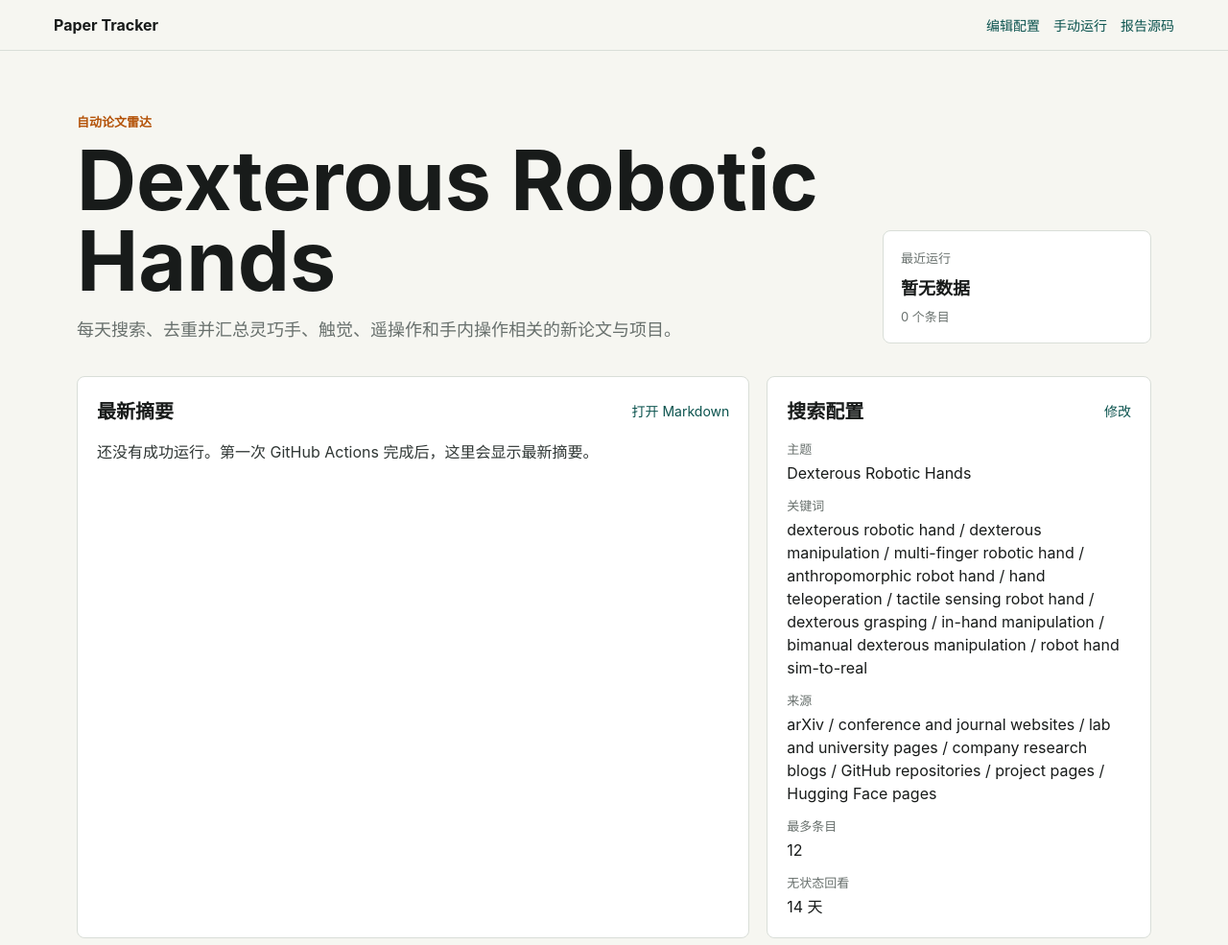
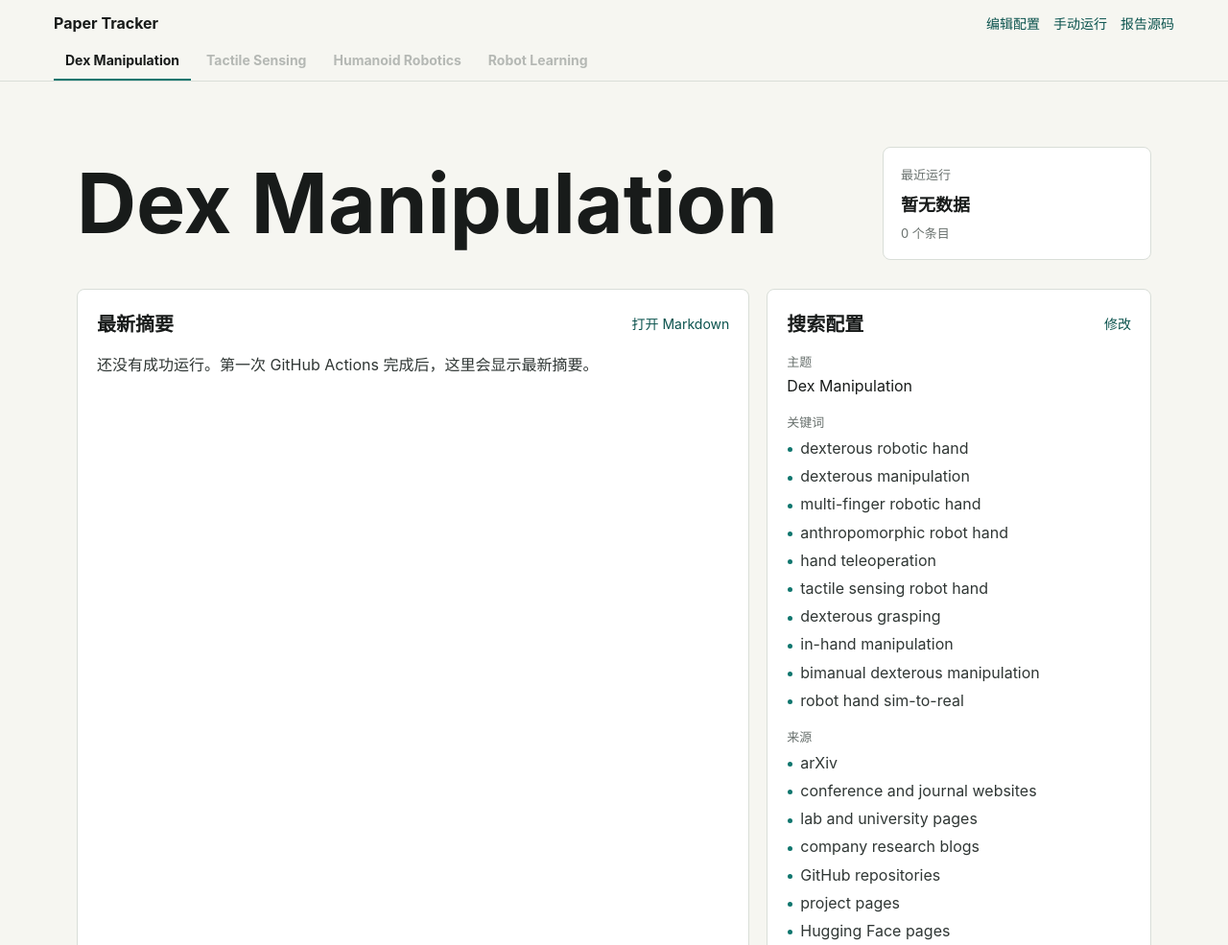
Before and after one commit to cublicma/cublicma.github.io, a plain HTML site: page paper-tracker/index.html in a window 1280 px wide. Shown: the top 985 px of the page at 96% size. Drawn offline with Linux system fonts and the light colour scheme.

Commit message:
Improve paper tracker topic UI

```diff
--- a/paper-tracker/app.js
+++ b/paper-tracker/app.js
@@ -36,14 +36,33 @@ function setText(id, value) {
   if (node) node.textContent = value;
 }
 
+function configValue(value) {
+  if (!Array.isArray(value)) return value || text.unavailable;
+  if (value.length === 0) return text.unavailable;
+  return `<ul class="config-values">${value.map(item => `<li>${item}</li>`).join("")}</ul>`;
+}
+
+function sourceLabel(url) {
+  try {
+    const hostname = new URL(url).hostname.replace(/^www\./, "");
+    if (hostname === "arxiv.org") return "arXiv";
+    if (hostname === "github.com") return "GitHub";
+    if (hostname === "huggingface.co") return "Hugging Face";
+    if (hostname === "doi.org") return "DOI";
+    return hostname;
+  } catch {
+    return "来源";
+  }
+}
+
 function renderConfig(config) {
   const list = document.getElementById("config-list");
   if (!list) return;
 
   const rows = [
     ["主题", config.topic_name],
-    ["关键词", (config.keywords || []).join(" / ")],
-    ["来源", (config.sources || []).join(" / ")],
+    ["关键词", config.keywords || []],
+    ["来源", config.sources || []],
     ["最多条目", config.max_items_per_run],
     ["无状态回看", `${config.lookback_days_if_state_missing || 14} 天`]
   ];
@@ -51,7 +70,7 @@ function renderConfig(config) {
   list.innerHTML = rows.map(([key, value]) => `
     <div>
       <dt>${key}</dt>
-      <dd>${value || text.unavailable}</dd>
+      <dd>${configValue(value)}</dd>
     </div>
   `).join("");
 }
@@ -95,7 +114,7 @@ function renderLatest(latest) {
       <p><strong>新颖信号：</strong>${item.novelty_signal || text.unavailable}</p>
       <div class="links">
         ${(item.links || []).map((url, index) => (
-          `<a href="${url}" rel="noreferrer" target="_blank">来源 ${index + 1}</a>`
+          `<a href="${url}" rel="noreferrer" target="_blank">${sourceLabel(url)}</a>`
         )).join("")}
       </div>
     </article>
--- a/paper-tracker/config.json
+++ b/paper-tracker/config.json
@@ -1,5 +1,5 @@
 {
-  "topic_name": "Dexterous Robotic Hands",
+  "topic_name": "Dex Manipulation",
   "language": "zh-CN",
   "timezone": "America/Los_Angeles",
   "keywords": [
--- a/paper-tracker/index.html
+++ b/paper-tracker/index.html
@@ -3,25 +3,31 @@
   <head>
     <meta charset="utf-8">
     <meta name="viewport" content="width=device-width, initial-scale=1">
-    <title>论文追踪 | Dexterous Robotic Hands</title>
+    <title>论文追踪 | Dex Manipulation</title>
     <link rel="stylesheet" href="styles.css">
   </head>
   <body>
-    <header class="topbar">
-      <a class="brand" href="./">Paper Tracker</a>
-      <nav class="navlinks" aria-label="主要链接">
-        <a href="https://github.com/cublicma/cublicma.github.io/edit/master/paper-tracker/config.json">编辑配置</a>
-        <a href="https://github.com/cublicma/cublicma.github.io/actions/workflows/daily-paper-refresh.yml">手动运行</a>
-        <a href="https://github.com/cublicma/cublicma.github.io/tree/master/paper-tracker/reports">报告源码</a>
+    <header class="site-header">
+      <div class="topbar">
+        <a class="brand" href="./">Paper Tracker</a>
+        <nav class="navlinks" aria-label="站点工具">
+          <a href="https://github.com/cublicma/cublicma.github.io/edit/master/paper-tracker/config.json">编辑配置</a>
+          <a href="https://github.com/cublicma/cublicma.github.io/actions/workflows/daily-paper-refresh.yml">手动运行</a>
+          <a href="https://github.com/cublicma/cublicma.github.io/tree/master/paper-tracker/reports">报告源码</a>
+        </nav>
+      </div>
+      <nav class="topicbar" aria-label="论文专题">
+        <a class="topic-link is-active" href="./" aria-current="page">Dex Manipulation</a>
+        <span class="topic-link is-disabled" aria-disabled="true" title="专题尚未配置">Tactile Sensing</span>
+        <span class="topic-link is-disabled" aria-disabled="true" title="专题尚未配置">Humanoid Robotics</span>
+        <span class="topic-link is-disabled" aria-disabled="true" title="专题尚未配置">Robot Learning</span>
       </nav>
     </header>
 
     <main>
       <section class="hero">
         <div>
-          <p class="eyebrow">自动论文雷达</p>
-          <h1>Dexterous Robotic Hands</h1>
-          <p class="lede">每天搜索、去重并汇总灵巧手、触觉、遥操作和手内操作相关的新论文与项目。</p>
+          <h1>Dex Manipulation</h1>
         </div>
         <div class="status-panel" aria-live="polite">
           <span class="label">最近运行</span>
--- a/paper-tracker/styles.css
+++ b/paper-tracker/styles.css
@@ -32,18 +32,21 @@ a:hover {
   text-decoration: underline;
 }
 
-.topbar {
+.site-header {
   position: sticky;
   top: 0;
   z-index: 3;
+  border-bottom: 1px solid var(--line);
+  background: rgba(246, 246, 241, 0.96);
+  backdrop-filter: blur(14px);
+}
+
+.topbar {
   display: flex;
   align-items: center;
   justify-content: space-between;
   gap: 20px;
-  padding: 16px clamp(18px, 5vw, 56px);
-  border-bottom: 1px solid var(--line);
-  background: rgba(246, 246, 241, 0.92);
-  backdrop-filter: blur(14px);
+  padding: 14px clamp(18px, 5vw, 56px) 10px;
 }
 
 .brand {
@@ -58,6 +61,43 @@ a:hover {
   font-size: 14px;
 }
 
+.topicbar {
+  display: flex;
+  gap: 4px;
+  padding: 0 clamp(18px, 5vw, 56px);
+  overflow-x: auto;
+  scrollbar-width: none;
+}
+
+.topicbar::-webkit-scrollbar {
+  display: none;
+}
+
+.topic-link {
+  flex: 0 0 auto;
+  padding: 10px 12px 11px;
+  border-bottom: 2px solid transparent;
+  color: var(--muted);
+  font-size: 14px;
+  font-weight: 650;
+  white-space: nowrap;
+}
+
+.topic-link:hover {
+  color: var(--ink);
+  text-decoration: none;
+}
+
+.topic-link.is-active {
+  border-bottom-color: var(--accent);
+  color: var(--ink);
+}
+
+.topic-link.is-disabled {
+  cursor: not-allowed;
+  opacity: 0.46;
+}
+
 main {
   width: min(1120px, calc(100% - 32px));
   margin: 0 auto;
@@ -68,17 +108,8 @@ main {
   display: grid;
   grid-template-columns: minmax(0, 1fr) 280px;
   gap: 28px;
-  align-items: end;
-  padding: 26px 0 34px;
-}
-
-.eyebrow {
-  margin: 0 0 10px;
-  color: var(--warm);
-  font-size: 13px;
-  font-weight: 750;
-  letter-spacing: 0;
-  text-transform: uppercase;
+  align-items: center;
+  padding: 30px 0;
 }
 
 h1,
@@ -89,7 +120,7 @@ p {
 
 h1 {
   max-width: 860px;
-  margin-bottom: 14px;
+  margin-bottom: 0;
   font-size: clamp(40px, 8vw, 86px);
   line-height: 0.98;
   letter-spacing: 0;
@@ -98,14 +129,6 @@ h1 {
 h2 {
   margin-bottom: 0;
   font-size: 20px;
-}
-
-.lede {
-  max-width: 720px;
-  margin-bottom: 0;
-  color: var(--muted);
-  font-size: 18px;
-  line-height: 1.65;
 }
 
 .status-panel,
@@ -180,7 +203,7 @@ h2 {
 
 dl {
   display: grid;
-  gap: 12px;
+  gap: 16px;
   margin: 0;
 }
 
@@ -192,6 +215,32 @@ dt {
 dd {
   margin: 4px 0 0;
   line-height: 1.5;
+}
+
+.config-values {
+  display: grid;
+  gap: 6px;
+  margin: 7px 0 0;
+  padding: 0;
+  list-style: none;
+}
+
+.config-values li {
+  position: relative;
+  padding-left: 14px;
+  color: #303735;
+  line-height: 1.45;
+}
+
+.config-values li::before {
+  position: absolute;
+  top: 0.65em;
+  left: 1px;
+  width: 5px;
+  height: 5px;
+  border-radius: 50%;
+  background: var(--accent);
+  content: "";
 }
 
 .items {
@@ -273,6 +322,11 @@ dd {
   .topbar {
     align-items: flex-start;
     flex-direction: column;
+    gap: 10px;
+  }
+
+  .navlinks {
+    gap: 10px 14px;
   }
 
   .hero,
```
